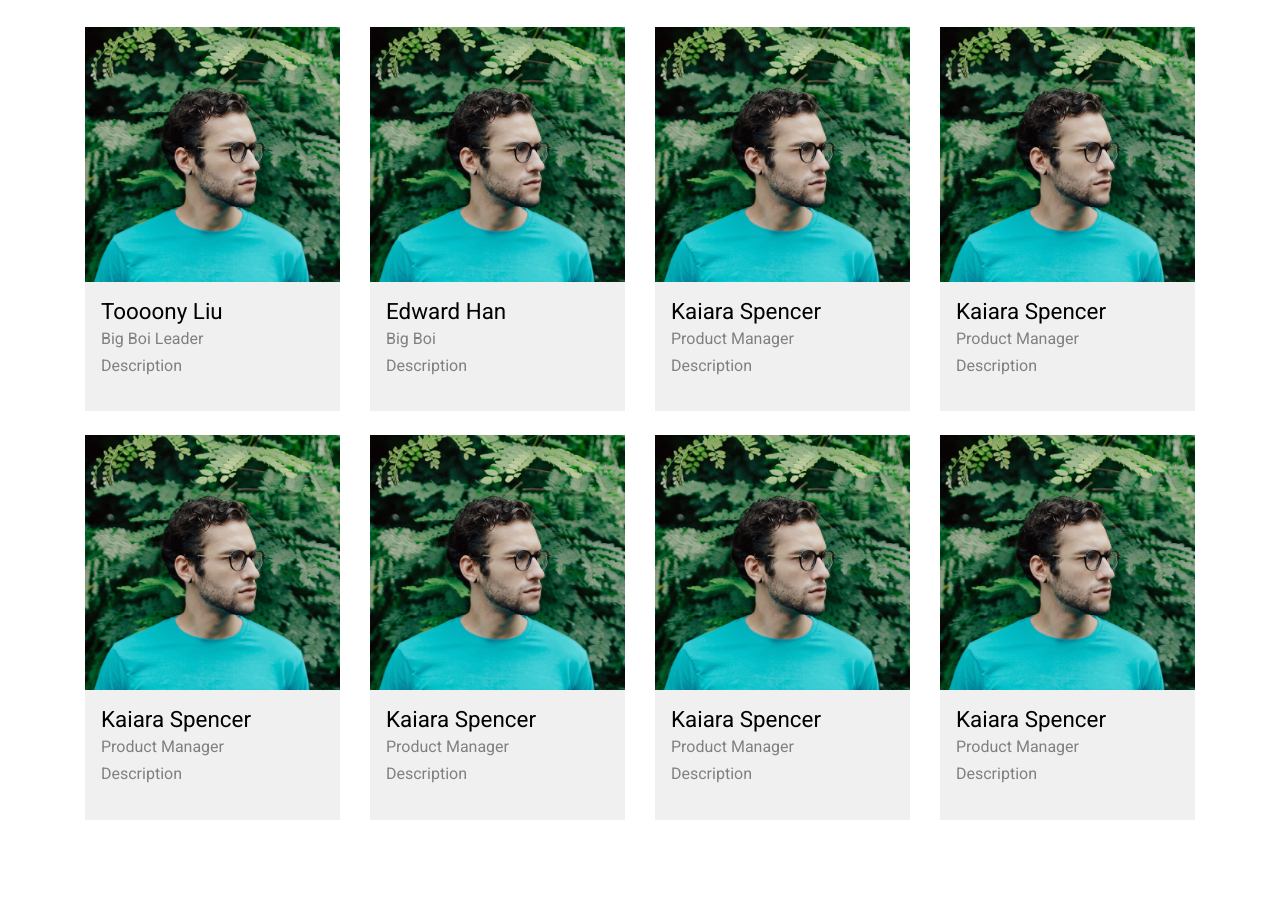
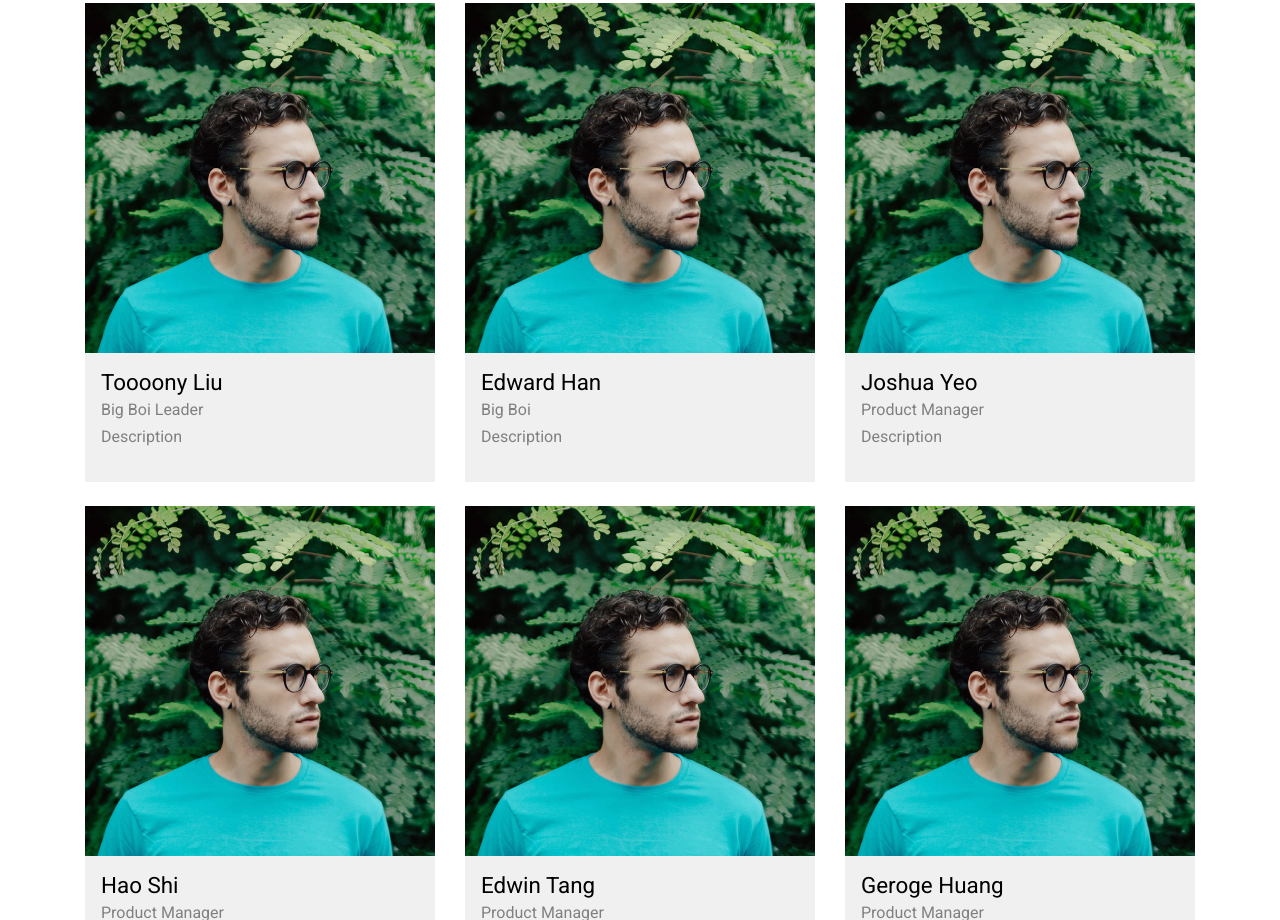
Before and after one commit to home-pod/pod-home, a plain HTML site: page index.html in a window 1280 px wide. Shown: the part 4084-5004 px from the top of the page. Drawn offline with Linux system fonts and the light colour scheme; files whose address does not match are found by name.

Commit message:
formatting changes

```diff
--- a/index.html
+++ b/index.html
@@ -153,7 +153,7 @@
       <div class="row">
         <div class = "center-div">
           <div class="row">
-            <div class="col-md-6 col-lg-6 mb-4 mb-lg-6">
+            <div class="col-md-6 col-sm-6 mb-6 mb-lg-6">
               <div class="h-entry">
                 <a href="videos.html"><img src="images/img_1.jpg" alt="Image" class="img-fluid"></a>
                 <h2 class="font-size-regular"><a href="videos.html">Videos</a></h2>
@@ -161,7 +161,7 @@
               </div>
             </div>
 
-            <div class="col-md-6 col-lg-6 mb-4 mb-lg-6">
+            <div class="col-md-6 col-lg-6 mb-6 mb-lg-6">
               <div class="h-entry">
                 <a href="design.html"><img src="images/img_2.jpg" alt="Image" class="img-fluid"></a>
                 <h2 class="font-size-regular"><a href="design.html">Design</a></h2>
@@ -370,7 +370,7 @@
         </div>
         <div class="row">
 
-          <div class="col-md-6 col-lg-3 mb-4">
+          <div class="col-md-6 col-lg-4 mb-4">
             <div class="team-member">
               <figure>
                 <ul class="social">
@@ -389,7 +389,7 @@
             </div>
           </div>
 
-          <div class="col-md-6 col-lg-3 mb-4">
+          <div class="col-md-6 col-lg-4 mb-4">
             <div class="team-member">
               <figure>
                 <ul class="social">
@@ -407,7 +407,7 @@
               </div>
             </div>
           </div>
-          <div class="col-md-6 col-lg-3 mb-4">
+          <div class="col-md-6 col-lg-4 mb-4">
             <div class="team-member">
               <figure>
                 <ul class="social">
@@ -419,13 +419,13 @@
                 <img src="images/person_5.jpg" alt="Image" class="img-fluid">
               </figure>
               <div class="p-3">
-                <h3>Kaiara Spencer</h3>
+                <h3>Joshua Yeo</h3>
                 <span class="position">Product Manager</span>
                 <p>Description</p>
               </div>
             </div>
           </div>
-          <div class="col-md-6 col-lg-3 mb-4">
+          <div class="col-md-6 col-lg-4 mb-4">
             <div class="team-member">
               <figure>
                 <ul class="social">
@@ -437,13 +437,13 @@
                 <img src="images/person_5.jpg" alt="Image" class="img-fluid">
               </figure>
               <div class="p-3">
-                <h3>Kaiara Spencer</h3>
+                <h3>Hao Shi</h3>
                 <span class="position">Product Manager</span>
                 <p>Description</p>
               </div>
             </div>
           </div>
-          <div class="col-md-6 col-lg-3 mb-4">
+          <div class="col-md-6 col-lg-4 mb-4">
             <div class="team-member">
               <figure>
                 <ul class="social">
@@ -455,13 +455,13 @@
                 <img src="images/person_5.jpg" alt="Image" class="img-fluid">
               </figure>
               <div class="p-3">
-                <h3>Kaiara Spencer</h3>
+                <h3>Edwin Tang</h3>
                 <span class="position">Product Manager</span>
                 <p>Description</p>
               </div>
             </div>
           </div>
-          <div class="col-md-6 col-lg-3 mb-4">
+          <div class="col-md-6 col-lg-4 mb-4">
             <div class="team-member">
               <figure>
                 <ul class="social">
@@ -473,51 +473,12 @@
                 <img src="images/person_5.jpg" alt="Image" class="img-fluid">
               </figure>
               <div class="p-3">
-                <h3>Kaiara Spencer</h3>
+                <h3>Geroge Huang</h3>
                 <span class="position">Product Manager</span>
                 <p>Description</p>
               </div>
             </div>
           </div>
-          <div class="col-md-6 col-lg-3 mb-4">
-            <div class="team-member">
-              <figure>
-                <ul class="social">
-                  <li><a href="#"><span class="icon-facebook"></span></a></li>
-                  <li><a href="#"><span class="icon-twitter"></span></a></li>
-                  <li><a href="#"><span class="icon-linkedin"></span></a></li>
-                  <li><a href="#"><span class="icon-instagram"></span></a></li>
-                </ul>
-                <img src="images/person_5.jpg" alt="Image" class="img-fluid">
-              </figure>
-              <div class="p-3">
-                <h3>Kaiara Spencer</h3>
-                <span class="position">Product Manager</span>
-                <p>Description</p>
-              </div>
-            </div>
-          </div>
-          <div class="col-md-6 col-lg-3 mb-4">
-            <div class="team-member">
-              <figure>
-                <ul class="social">
-                  <li><a href="#"><span class="icon-facebook"></span></a></li>
-                  <li><a href="#"><span class="icon-twitter"></span></a></li>
-                  <li><a href="#"><span class="icon-linkedin"></span></a></li>
-                  <li><a href="#"><span class="icon-instagram"></span></a></li>
-                </ul>
-                <img src="images/person_5.jpg" alt="Image" class="img-fluid">
-              </figure>
-              <div class="p-3">
-                <h3>Kaiara Spencer</h3>
-                <span class="position">Product Manager</span>
-                <p>Description</p>
-              </div>
-            </div>
-          </div>
-
-
-
         </div>
       </div>
     </section>
```
